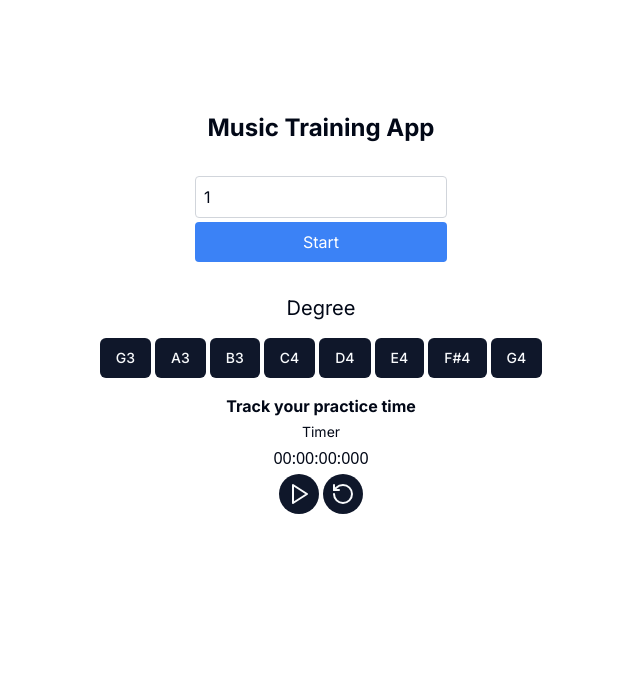
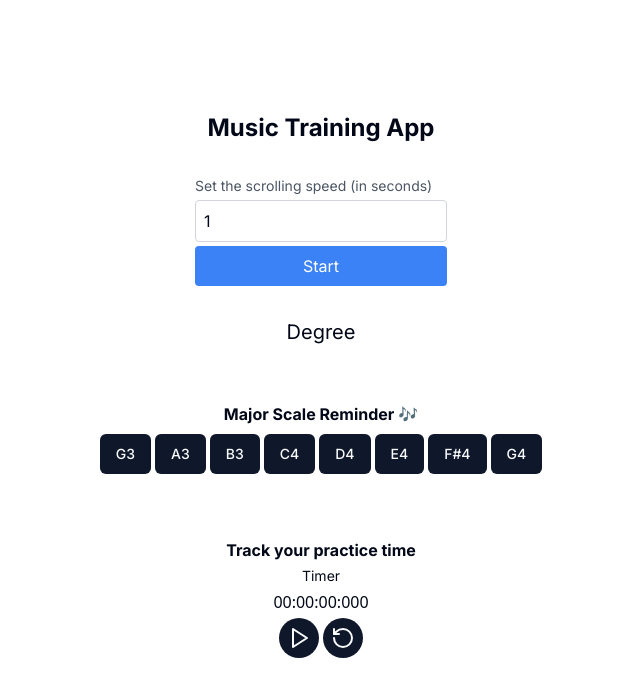
Before and after one commit to mahaultA/harmonear, a Next.js app: page / in a window 1280 px wide. Shown: the top 696 px of the page, without its empty margins (319-959 px from the left). Built offline with nearby package versions, Linux system fonts and the light colour scheme.

Commit message:
[MOD] Ajout de titres et changements de styles pour rendre l'app + claire

```diff
--- a/src/AudioPlayer.jsx
+++ b/src/AudioPlayer.jsx
@@ -36,6 +36,8 @@ const AudioPlayer = () => {
   };
 
   return (
+    <div className="my-8">
+      <p className="font-bold my-2 text-center">Major Scale Reminder 🎶</p>
       <div className="flex gap-1">
         <Button onClick={() => playNote("G3")}>G3</Button>
         <Button onClick={() => playNote("A3")}>A3</Button>
@@ -46,6 +48,7 @@ const AudioPlayer = () => {
         <Button onClick={() => playNote("F#4")}>F#4</Button>
         <Button onClick={() => playNote("G4")}>G4</Button>
       </div>
+    </div>
   );
 };
 
--- a/src/ControlPanel.jsx
+++ b/src/ControlPanel.jsx
@@ -15,7 +15,11 @@ export default function ControlPanel({
 
   return (
     <div className="flex my-4 flex-col gap-1">
+      <label htmlFor="scrollSpeed" className="text-gray-600 text-sm">
+        Set the scrolling speed (in seconds)
+      </label>
       <input
+        id="scrollSpeed"
         type="number"
         value={speed}
         onChange={handleSpeedChange}
--- a/src/Timer.jsx
+++ b/src/Timer.jsx
@@ -72,7 +72,7 @@ const Timer = () => {
   };
 
   return (
-    <div className="flex mx-auto items-center text-center my-4 flex-col gap-1">
+    <div className="flex mx-auto items-center text-center my-8 flex-col gap-1">
       <h2 className="font-bold">Track your practice time</h2>
       <span className="text-sm">Timer</span>
       <p className="flex mx-auto items-center text-center font-sans">
```
Lines whose indentation alone changed are shown as unchanged.
